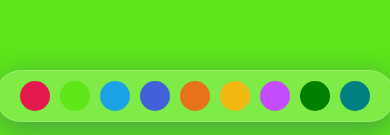
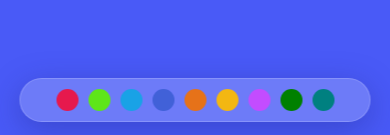
Before and after one commit to abdellatif-laghjaj/weather-web-app, a plain HTML site: page index.html in a window 390 px wide. Both pictures are taken after a click on the element 75 px from the left and 802 px from the top of the page. Shown: the part 706-841 px from the top of the page. Drawn offline with nearby package versions, Linux system fonts and the light colour scheme.

Commit message:
responsive design

```diff
--- a/css/style.css
+++ b/css/style.css
@@ -257,6 +257,16 @@ header i {
     max-width: 90%;
     min-width: 90%;
   }
+
+  .color-palette{
+    max-width: 90%;
+    min-width: 90%;
+  }
+
+  .color-palette .theme-color {
+    width: 22px;
+    height: 22px;
+  }
 }
 
 @media only screen and (max-width: 636px) {
--- a/js/script.js
+++ b/js/script.js
@@ -142,8 +142,7 @@ for (let i = 0; i < colorBtns.length; i++) {
 
 colorBtns.forEach((btn) => {
   btn.addEventListener("click", () => {
-    let secondaryColorIndex = 0;
-    changeTheme(btn.style.backgroundColor);
+    changeTheme(btn.style.backgroundColor, secondaryColorIndex);
   });
 });
 
```
